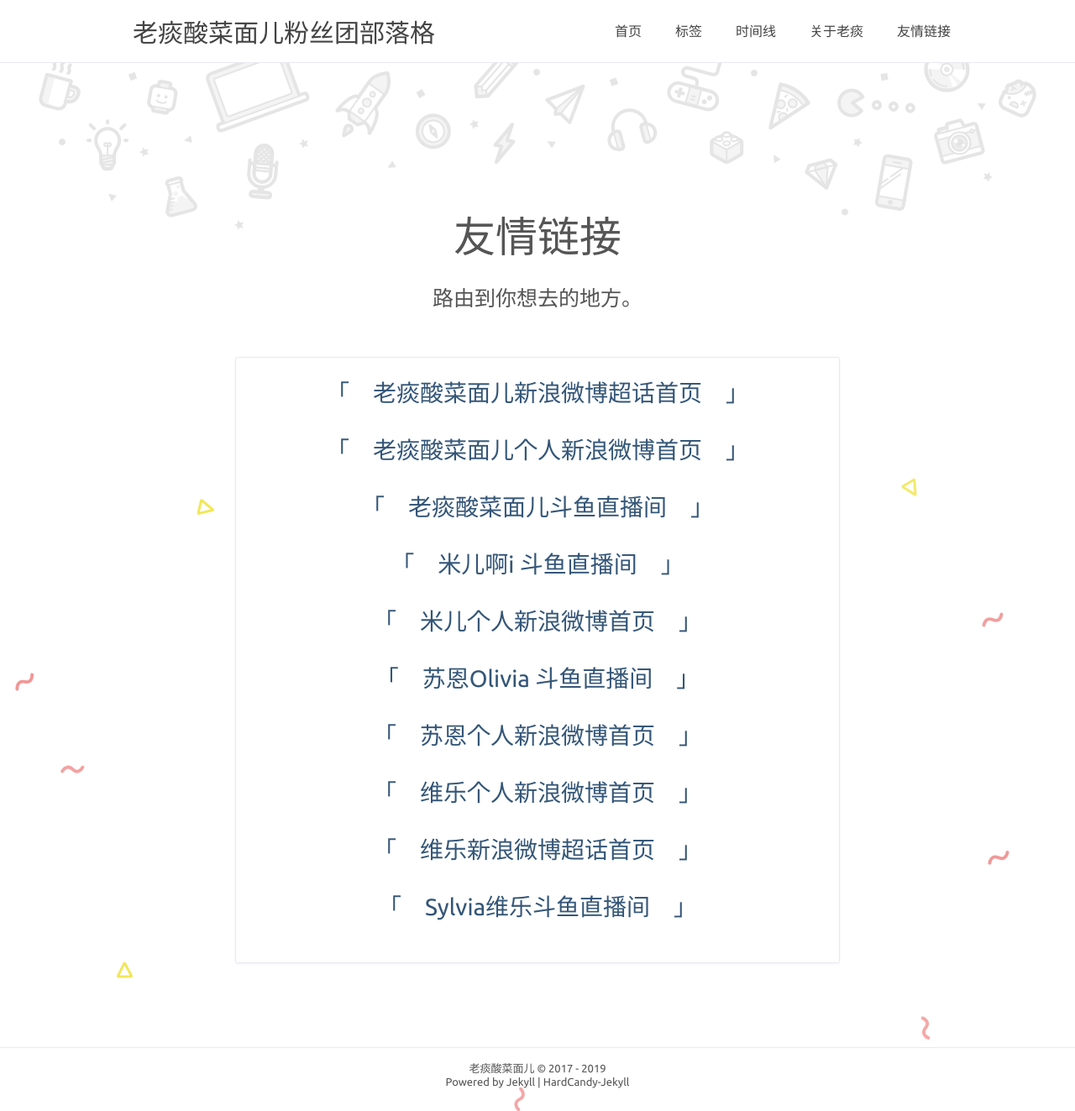
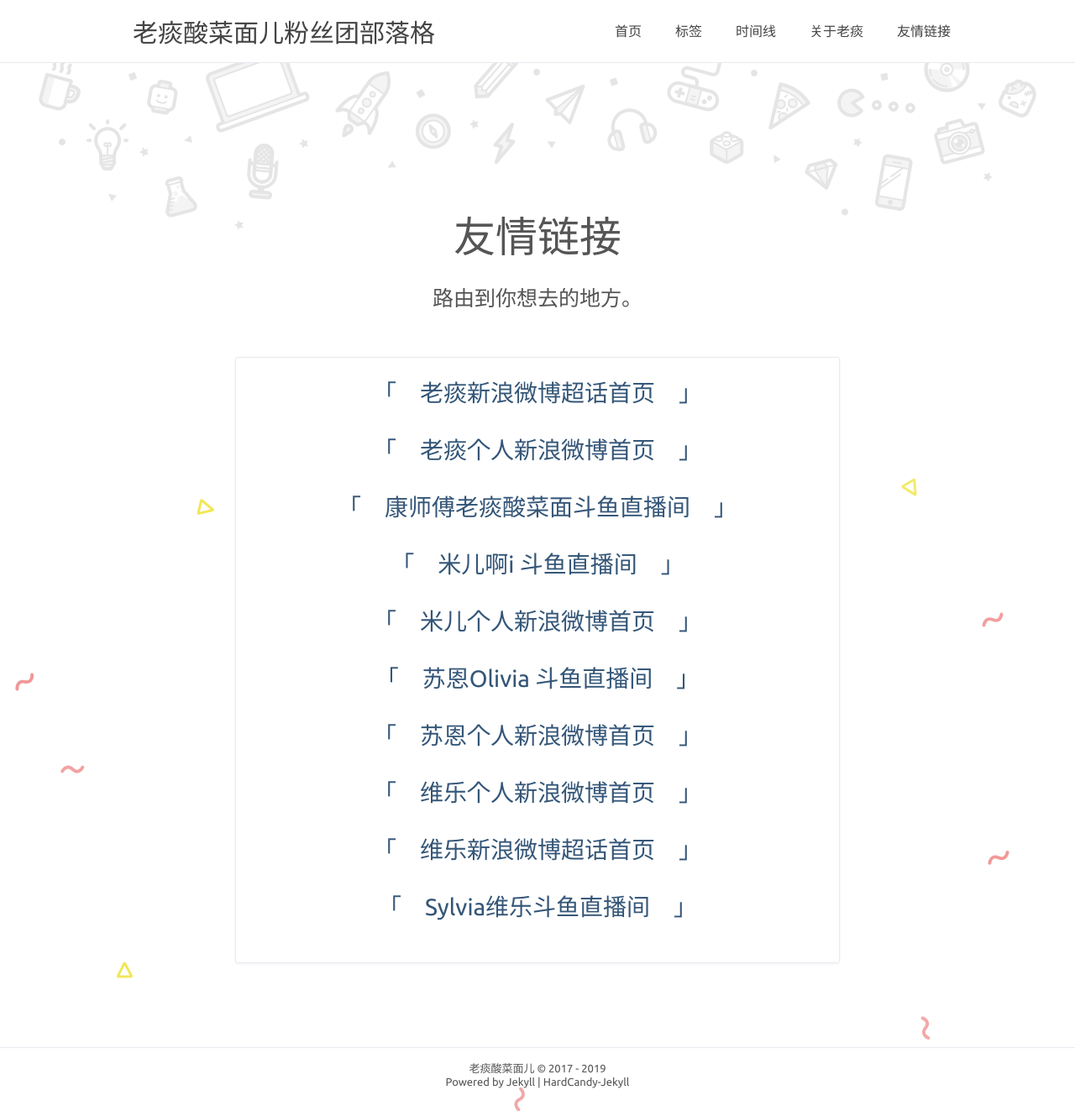
Before and after one commit to grandtanfans/grandtanfans.github.io, a Jekyll site: the page built from friendLink.html, in a window 1280 px wide. Shown: the whole page at 84% size. Built offline with Jekyll 4.4.1, drawn with Linux system fonts in a browser that asks for light colours; comment, search, counter and statistics services are not loaded; some of the changed lines change nothing that is shown.

Commit message:
feat: update

```diff
--- a/_config.yml
+++ b/_config.yml
@@ -59,9 +59,9 @@
 
 # 友情链接
 friends:
-  老痰酸菜面儿新浪微博超话首页: 'https://www.weibo.com/p/100808c9bf185bddd18c52092ca1528b4d683a'
-  老痰酸菜面儿个人新浪微博首页: 'https://weibo.com/u/1790149570'
-  老痰酸菜面儿斗鱼直播间: 'https://www.douyu.com/2295410'
+  老痰新浪微博超话首页: 'https://www.weibo.com/p/100808c9bf185bddd18c52092ca1528b4d683a'
+  老痰个人新浪微博首页: 'https://weibo.com/u/1790149570'
+  康师傅老痰酸菜面斗鱼直播间: 'https://www.douyu.com/2295410'
   米儿啊i 斗鱼直播间: 'https://www.douyu.com/52011'
   米儿个人新浪微博首页: 'https://weibo.com/u/5976742820'
   苏恩Olivia 斗鱼直播间: 'https://www.douyu.com/42666'
```
